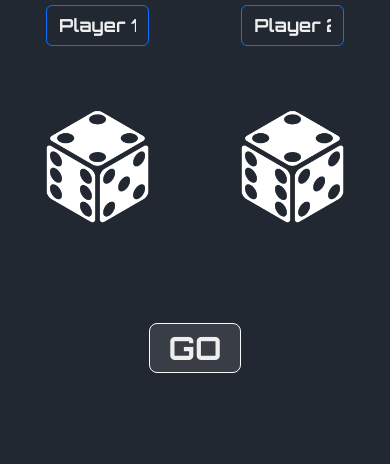
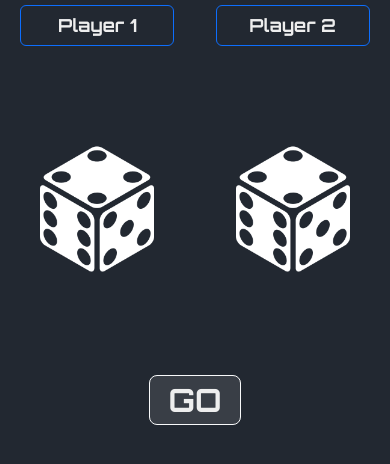
Before and after one commit to ClicK0007/dicegame, a plain HTML site: page index.html in a window 390 px wide. Shown: the part 146-610 px from the top of the page. Drawn offline with nearby package versions, Linux system fonts and the light colour scheme.

Commit message:
Add files via upload

```diff
--- a/css/style.css
+++ b/css/style.css
@@ -62,12 +62,12 @@ h1{
     }
 
     .btn-input{
-        width: 60%;
+        width: 90%;
         font-size: large;
     }
 
     .image{
-        padding: 30% 5% 50%;
-        width: 90%;
+        padding: 50% 5% 50%;
+        width: 100%;
     }
 }
```
